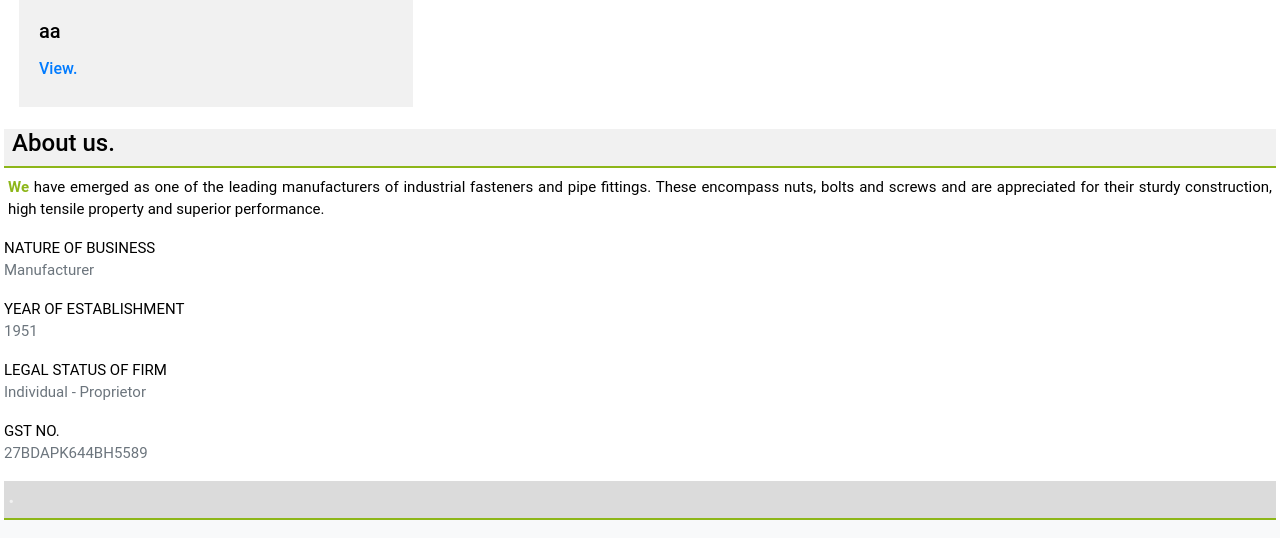
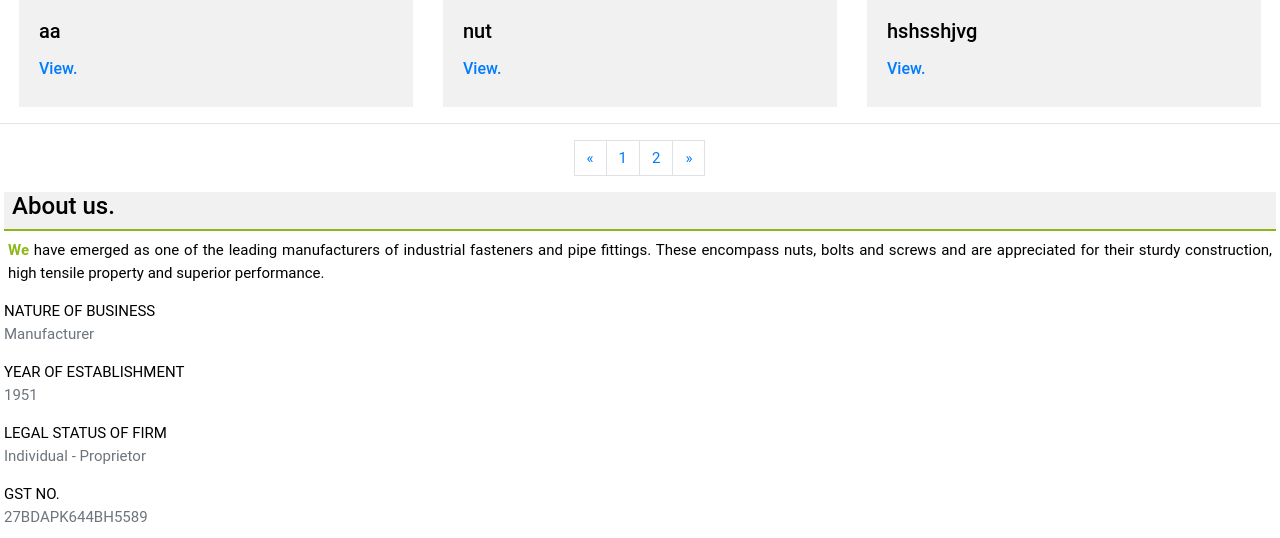
Before and after one commit to saadchaudharry/Ksc, a Django app: page / in a window 1280 px wide. Shown: the part 1962-2500 px from the top of the page. Run offline with Django 3.2, Linux system fonts and the light colour scheme; data comes from the database, SQL or seed files in the repository; some libraries are stand-ins or nearby versions.

Commit message:
v.1 for produtions

```diff
--- a/products/models.py
+++ b/products/models.py
@@ -1,12 +1,16 @@
 from django.db import models
 from django.urls import reverse
-
+from Ksc.utils import unique_slug_generator
+from django.db.models.signals import pre_save
 # Create your models here.
 
+
+
+# Catagory
 class Catagory(models.Model):
     image =models.ImageField()
-    name  =models.CharField(max_length=100)
-    slug  =models.SlugField(max_length=100)
+    title  =models.CharField(max_length=100)
+    slug  =models.SlugField(max_length=100,blank=True,null=True)
 
     class Meta:
         verbose_name='catagory'
@@ -16,19 +20,34 @@ class Catagory(models.Model):
         return reverse('post:list_of_catagory',args=[self.slug])
 
     def __str__(self):
-        return str(self.name)
+        return str(self.title)
 
+def catagorysignal(sender,instance,*args,**kwargs):
+    if not instance.slug:
+        instance.slug=unique_slug_generator(instance)
+
+pre_save.connect(catagorysignal,sender=Catagory)
+
+
+#products
 class Prod(models.Model):
     image       =models.ImageField()
-    name        =models.CharField(max_length=100)
+    title        =models.CharField(max_length=100)
     price       =models.IntegerField()
     catagory    =models.ForeignKey(Catagory,on_delete=models.CASCADE)
     description =models.TextField(max_length=12000)
     status      =models.CharField(max_length=12000,default='publish')
+    slug        =models.SlugField(max_length=100,blank=True,null=True)
     def __str__(self):
-        return str(self.name)
+        return str(self.title)
 
+def prodsignal(sender,instance,*args,**kwargs):
+    if not instance.slug:
+        instance.slug=unique_slug_generator(instance)
 
+pre_save.connect(prodsignal,sender=Prod)
+
+# contactus.
 class Contactus(models.Model):
     Name     =models.CharField(max_length=120)
     Email    =models.CharField(max_length=120)
--- a/products/views.py
+++ b/products/views.py
@@ -9,6 +9,7 @@ from .form import Contactusform
 
 class catagory(ListView):
     model = Catagory
+    paginate_by = 6
     template_name = 'index.html'
 
 class aboutus(TemplateView):
@@ -20,11 +21,6 @@ class contactus(CreateView):
     template_name = 'contactus.html'
     success_url = reverse_lazy('contactus')
 
-# def contact(request):
-#     form=Contactusform
-#
-#     return render(request,'contactus.html',context)
-
 def list_of_catagory(request, catagory_slug):
     catagories = Catagory.objects.all()
     post = Prod.objects.filter(status='publish')
--- /dev/null
+++ b/requirement.txt
@@ -0,0 +1,2 @@
+Django==2.2.7
+django-crispy-forms==1.8.0
--- a/templates/index.html
+++ b/templates/index.html
@@ -53,7 +53,7 @@
 <div class="card col-6 col-md-3 col-lg-4 border-0  " style="width: 18rem;">
   <img src="/media/{{ i.image }}" class="card-img-top" alt="...">
   <div class="card-body" style="background-color:#f1f1f1">
-    <h5 class="card-title">{{ i.name }}</h5>
+    <h5 class="card-title">{{ i.title }}</h5>
     <p class="card-text"></p>
     <h6><a href="/p/{{ i.slug }}" class="text-primary">View.</a></h6>
   </div>
@@ -62,8 +62,28 @@
 {% endfor%}
 
 </div>
-
-<br>
+<hr>
+{% if is_paginated %}
+  <ul class="pagination justify-content-center text-warning">
+    {% if page_obj.has_previous %}
+      <li class="page-link " ><a href="?page={{ page_obj.previous_page_number }}">&laquo;</a></li>
+    {% else %}
+      <li class="page-link  disabled"><span>&laquo;</span></li>
+    {% endif %}
+    {% for i in paginator.page_range %}
+      {% if page_obj.number == i %}
+        <li class="page-link active"><span>{{ i }} <span class="sr-only">(current)</span></span></li>
+      {% else %}
+        <li class="page-link"><a href="?page={{ i }}">{{ i }}</a></li>
+      {% endif %}
+    {% endfor %}
+    {% if page_obj.has_next %}
+      <li class="page-link"><a href="?page={{ page_obj.next_page_number }}">&raquo;</a></li>
+    {% else %}
+      <li class="page-link disabled"><span>&raquo;</span></li>
+    {% endif %}
+  </ul>
+{% endif %}
 
 
 <div class="cardcol underll mx-1 px-1">
@@ -75,17 +95,17 @@
 
 
 
-<p class="section-heading text-uppercase px-1 m-0">Nature of Business</p>
-<p class="text-muted px-1">Manufacturer</p>
+<p class="section-heading text-uppercase text-justify  px-1 m-0">Nature of Business</p>
+<p class="text-muted text-justify  px-1">Manufacturer</p>
 
-<p class="section-heading text-uppercase px-1 m-0">Year of Establishment</p>
-<p class="text-muted px-1">1951</p>
+<p class="section-heading text-justify  text-uppercase px-1 m-0">Year of Establishment</p>
+<p class="text-muted text-justify  px-1">1951</p>
 
 <p class="section-heading text-uppercase px-1 m-0">Legal Status of Firm</p>
 <p class="text-muted px-1">Individual - Proprietor</p>
 
-<p class="section-heading text-uppercase px-1 m-0">GST No.</p>
-<p class="text-muted px-1">27BDAPK644BH5589</p>
+<p class="section-heading text-justify  text-uppercase px-1 m-0">GST No.</p>
+<p class="text-muted text-justify  px-1">27BDAPK644BH5589</p>
 
 
 {% endblock %}
```
Also changed, not shown: Ksc/utils.py (added, +39 -0 lines), templates/about.html (+11 -1 lines), templates/home.html (+4 -4 lines), db.sqlite3, products/migrations/0012_auto_20200215_2208.py (added), products/migrations/0013_auto_20200215_2221.py (added), 5 other files.
